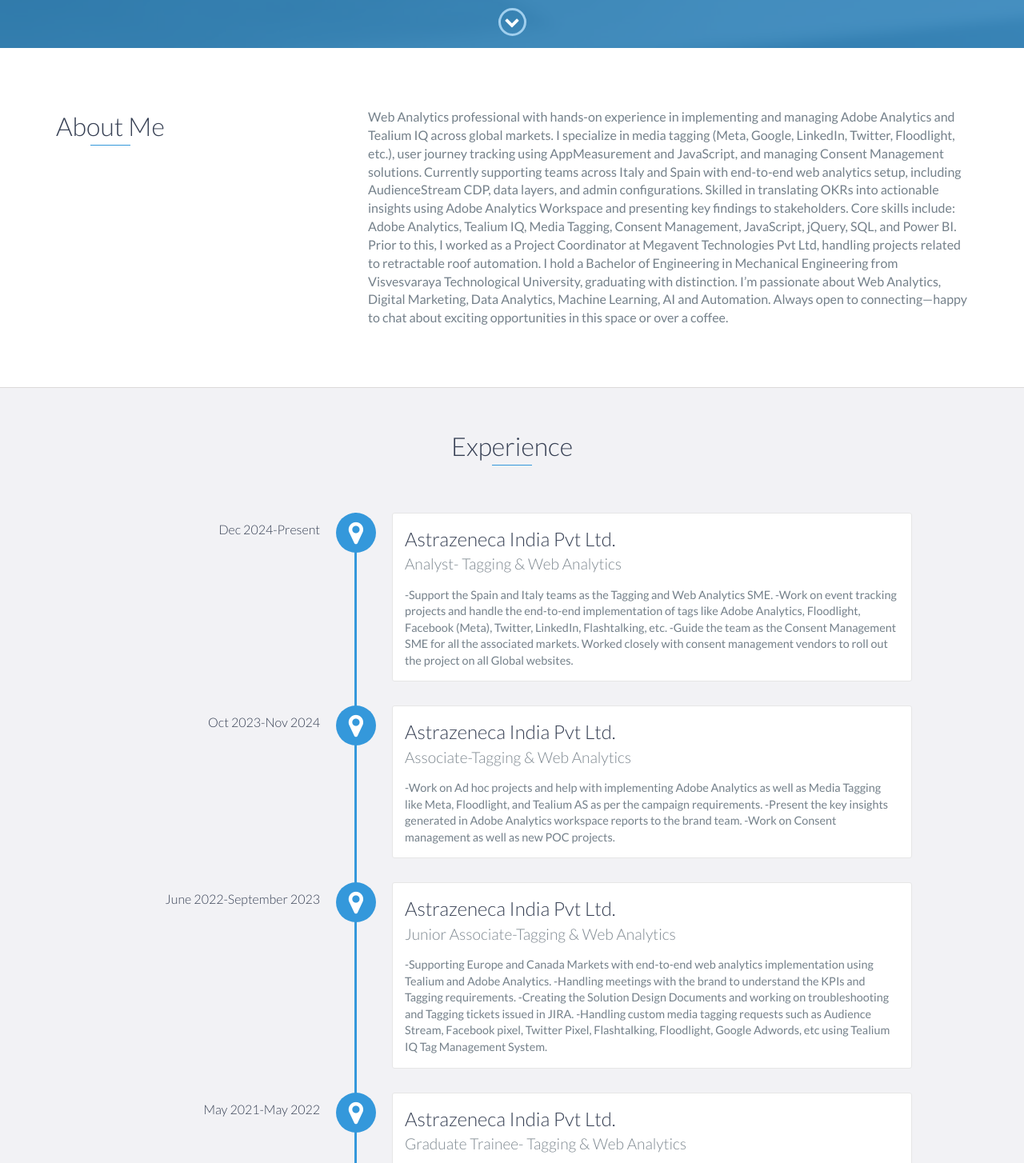
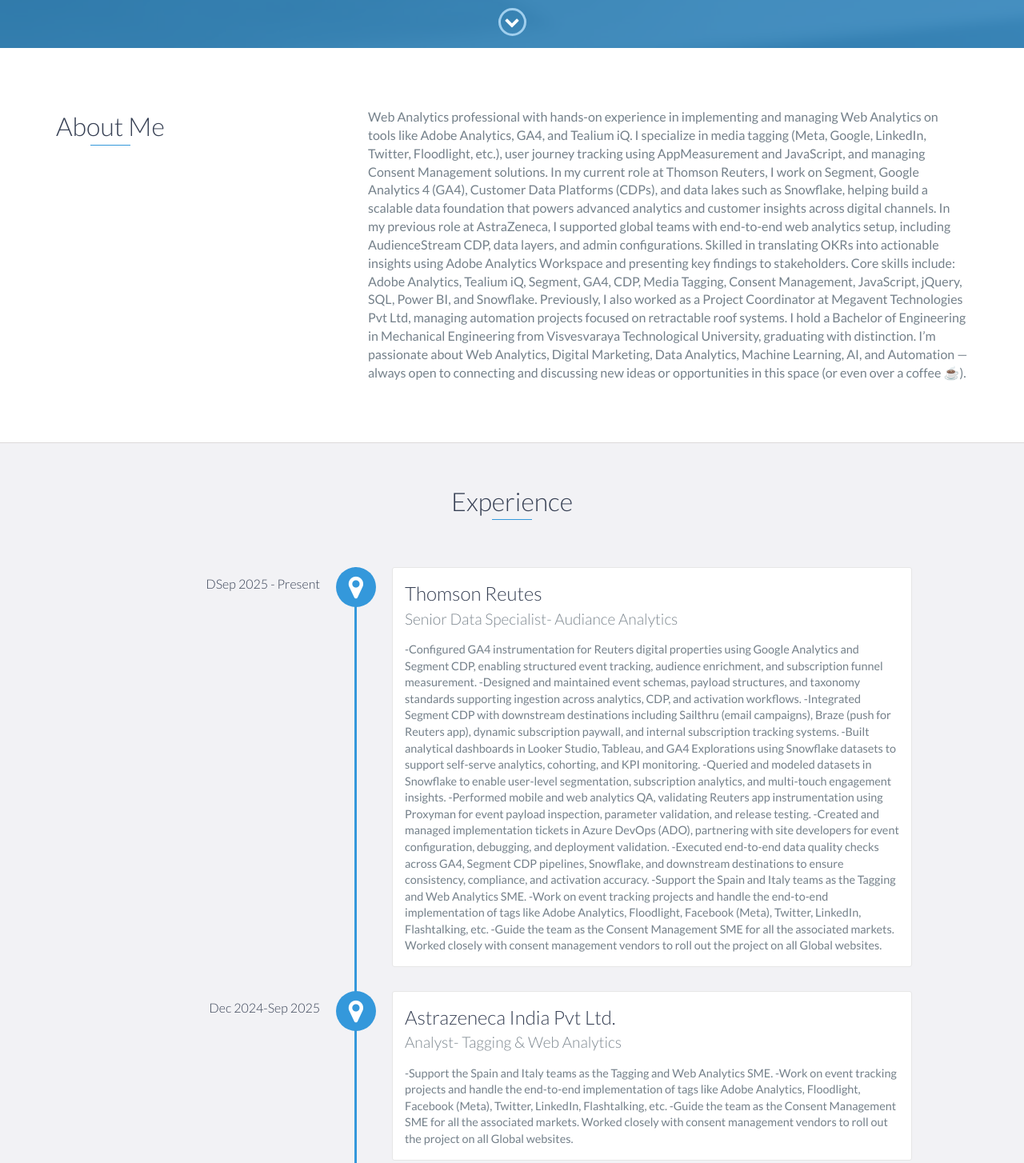
Before and after one commit to quelingeeson/quelingeeson.github.io, a plain HTML site: page index.html in a window 1280 px wide. Shown: the part 740-2194 px from the top of the page at 80% size. Drawn offline with nearby package versions, Linux system fonts and the light colour scheme.

Commit message:
Update index.html

```diff
--- a/index.html
+++ b/index.html
@@ -84,15 +84,17 @@
           </div>
           <div class="col-md-8">
             <p>
-            Web Analytics professional with hands-on experience in implementing and managing Adobe Analytics and Tealium IQ across global markets. I specialize in media tagging (Meta, Google, LinkedIn, Twitter, Floodlight, etc.), user journey tracking using AppMeasurement and JavaScript, and managing Consent Management solutions.
+            Web Analytics professional with hands-on experience in implementing and managing Web Analytics on tools like Adobe Analytics, GA4, and Tealium iQ. I specialize in media tagging (Meta, Google, LinkedIn, Twitter, Floodlight, etc.), user journey tracking using AppMeasurement and JavaScript, and managing Consent Management solutions.
 
-            Currently supporting teams across Italy and Spain with end-to-end web analytics setup, including AudienceStream CDP, data layers, and admin configurations. Skilled in translating OKRs into actionable insights using Adobe Analytics Workspace and presenting key findings to stakeholders.
+In my current role at Thomson Reuters, I work on Segment, Google Analytics 4 (GA4), Customer Data Platforms (CDPs), and data lakes such as Snowflake, helping build a scalable data foundation that powers advanced analytics and customer insights across digital channels.
 
-            Core skills include: Adobe Analytics, Tealium IQ, Media Tagging, Consent Management, JavaScript, jQuery, SQL, and Power BI.
+In my previous role at AstraZeneca, I supported global teams with end-to-end web analytics setup, including AudienceStream CDP, data layers, and admin configurations. Skilled in translating OKRs into actionable insights using Adobe Analytics Workspace and presenting key findings to stakeholders.
 
-            Prior to this, I worked as a Project Coordinator at Megavent Technologies Pvt Ltd, handling projects related to retractable roof automation. I hold a Bachelor of Engineering in Mechanical Engineering from Visvesvaraya Technological University, graduating with distinction.
+Core skills include: Adobe Analytics, Tealium iQ, Segment, GA4, CDP, Media Tagging, Consent Management, JavaScript, jQuery, SQL, Power BI, and Snowflake.
 
-            I’m passionate about Web Analytics, Digital Marketing, Data Analytics, Machine Learning, AI and Automation. Always open to connecting—happy to chat about exciting opportunities in this space or over a coffee.
+Previously, I also worked as a Project Coordinator at Megavent Technologies Pvt Ltd, managing automation projects focused on retractable roof systems. I hold a Bachelor of Engineering in Mechanical Engineering from Visvesvaraya Technological University, graduating with distinction.
+
+I’m passionate about Web Analytics, Digital Marketing, Data Analytics, Machine Learning, AI, and Automation — always open to connecting and discussing new ideas or opportunities in this space (or even over a coffee ☕).
             </p>
           </div>
         </div>
@@ -104,7 +106,25 @@
       <h2 class="heading">Experience</h2>
       <div id="experience-timeline">
 
-                <div data-date=" Dec 2024-Present">
+                        <div data-date=" DSep 2025 - Present">
+          <h3>Thomson Reutes</h3>
+          <h4>Senior Data Specialist- Audiance Analytics</h4>
+          <p>
+
+         -Configured GA4 instrumentation for Reuters digital properties using Google Analytics and Segment CDP, enabling structured event tracking, audience enrichment, and subscription funnel measurement.
+-Designed and maintained event schemas, payload structures, and taxonomy standards supporting ingestion across analytics, CDP, and activation workflows.
+-Integrated Segment CDP with downstream destinations including Sailthru (email campaigns), Braze (push for Reuters app), dynamic subscription paywall, and internal subscription tracking systems.
+-Built analytical dashboards in Looker Studio, Tableau, and GA4 Explorations using Snowflake datasets to support self-serve analytics, cohorting, and KPI monitoring.
+-Queried and modeled datasets in Snowflake to enable user-level segmentation, subscription analytics, and multi-touch engagement insights.
+-Performed mobile and web analytics QA, validating Reuters app instrumentation using Proxyman for event payload inspection, parameter validation, and release testing.
+-Created and managed implementation tickets in Azure DevOps (ADO), partnering with site developers for event configuration, debugging, and deployment validation.
+-Executed end-to-end data quality checks across GA4, Segment CDP pipelines, Snowflake, and downstream destinations to ensure consistency, compliance, and activation accuracy. -Support the Spain and Italy teams as the Tagging and Web Analytics SME.
+          -Work on event tracking projects and handle the end-to-end implementation of tags like Adobe Analytics, Floodlight, Facebook (Meta), Twitter, LinkedIn, Flashtalking, etc.
+          -Guide the team as the Consent Management SME for all the associated markets. Worked closely with consent management vendors to roll out the project on all Global websites.
+          </p>
+        </div>
+
+                <div data-date=" Dec 2024-Sep 2025">
           <h3>Astrazeneca India Pvt Ltd.</h3>
           <h4>Analyst- Tagging & Web Analytics</h4>
           <p>
```
